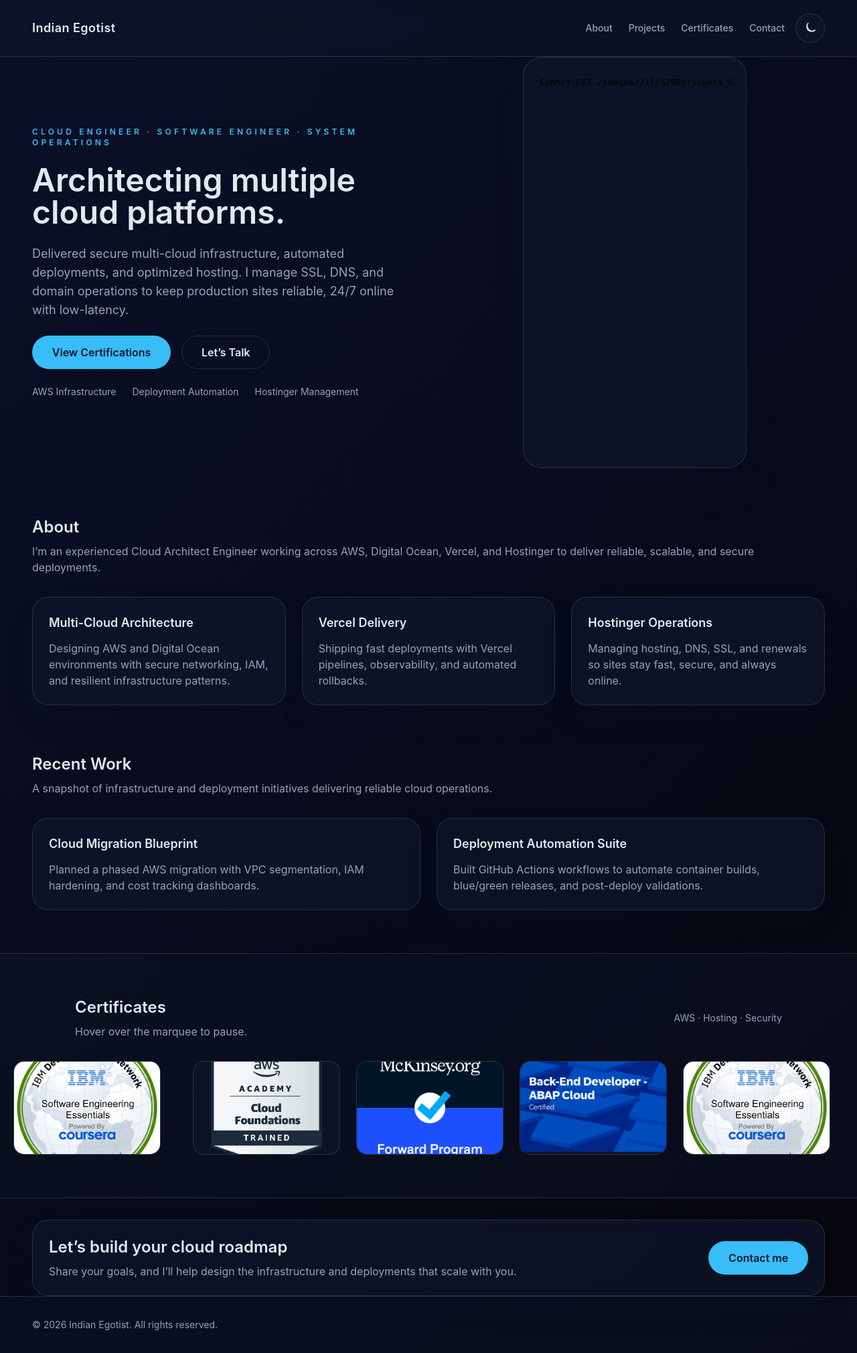
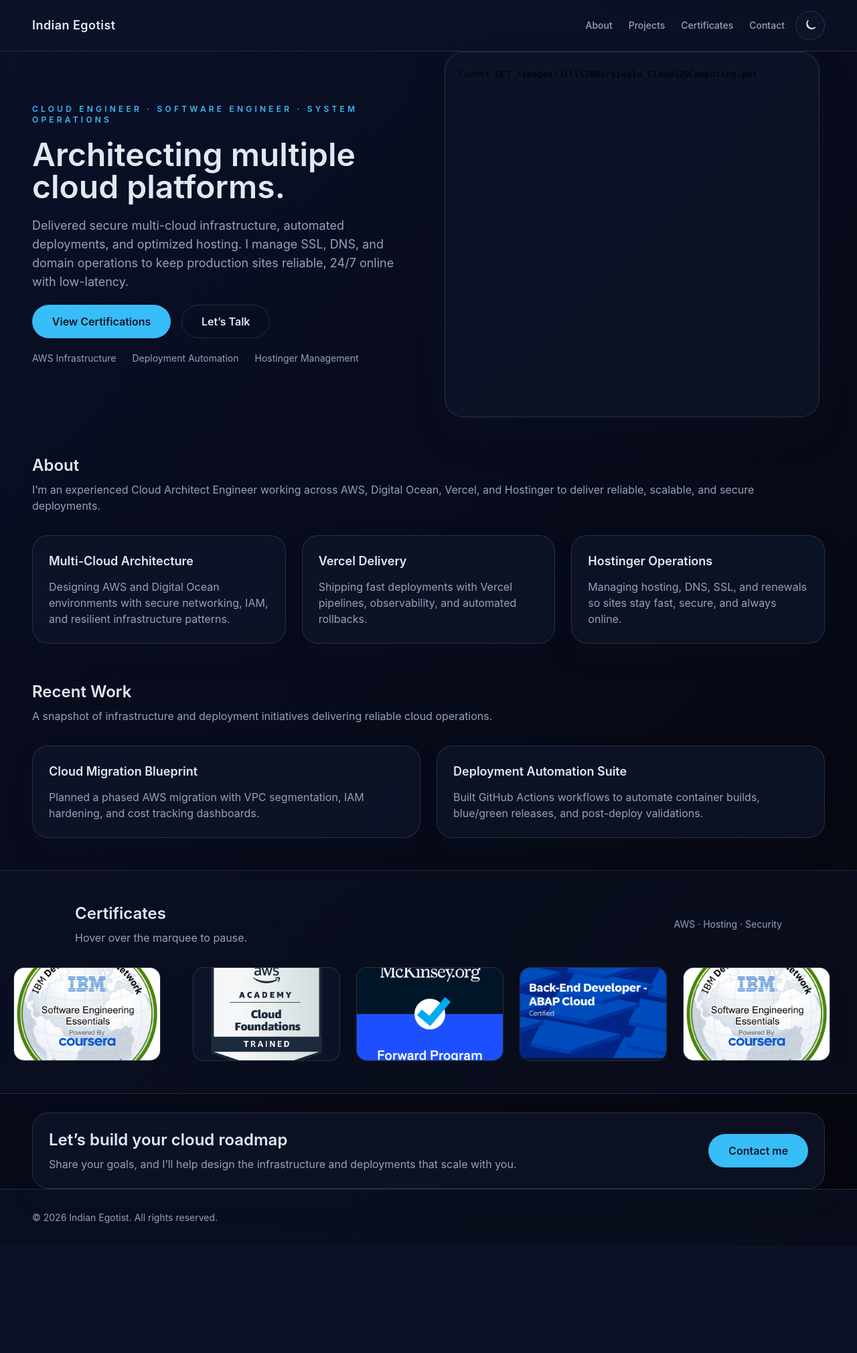
Before and after one commit to JillBorsiwala/Portfolio_Website, a Node server app: page / in a window 1280 px wide. Shown: the whole page at 67% size. After the commit the page ends 1831 px from the top, so only its background shows below. Run offline with Node 20, Linux system fonts and the light colour scheme; some libraries are stand-ins or nearby versions.

Commit message:
Remove click sparks and tighten layout spacing
Agent-Logs-Url: https://github.com/Indian-egotist/Portfolio_Website/sessions/cb648212-beb4-4a9b-92aa-b79840295f6f

Co-authored-by: Indian-egotist <194274630+Indian-egotist@users.noreply.github.com>

```diff
--- a/public/styles.css
+++ b/public/styles.css
@@ -6,7 +6,6 @@
   --accent: #38bdf8;
   --accent-strong: #0ea5e9;
   --button-text: #0f172a;
-  --spark-duration: 5s;
 }
 
 * {
@@ -200,7 +199,7 @@ body.theme-light .icon-moon {
 }
 
 .section-spacing {
-  padding-top: 4.5rem;
+  padding-top: 3.5rem;
 }
 
 .surface-card {
@@ -216,8 +215,9 @@ body.theme-light .icon-moon {
   background: var(--surface);
   border: 1px solid var(--border);
   border-radius: 28px;
-  padding: 1rem;
+  padding: 0.75rem;
   box-shadow: 0 25px 50px rgba(15, 23, 42, 0.2);
+  width: min(100%, 560px);
 }
 
 .hero-media img {
@@ -229,49 +229,21 @@ body.theme-light .icon-moon {
 .hero-media .resume-preview {
   border-radius: 20px;
   width: 100%;
-  height: 580px;
+  height: 520px;
   border: none;
   display: block;
 }
 
 .certificate-section {
-  padding: 4rem 0 4rem;
+  padding: 3rem 0;
   border-top: 1px solid var(--border);
   border-bottom: 1px solid var(--border);
   background: color-mix(in srgb, var(--surface) 60%, transparent);
 }
 
 .contact-section {
-  padding-top: 2.5rem;
-  margin-top: -0.5rem;
-}
-
-.click-spark {
-  position: fixed;
-  width: 8px;
-  height: 8px;
-  border-radius: 999px;
-  background: var(--accent);
-  box-shadow: 0 0 12px rgba(56, 189, 248, 0.85);
-  pointer-events: none;
-  z-index: 9999;
-  transform: translate(-50%, -50%) scale(0.6);
-  animation: spark-pop var(--spark-duration) ease-out forwards;
-}
-
-@keyframes spark-pop {
-  0% {
-    opacity: 1;
-    transform: translate(-50%, -50%) scale(0.6);
-  }
-  25% {
-    opacity: 1;
-    transform: translate(-50%, -50%) scale(1.3);
-  }
-  100% {
-    opacity: 0;
-    transform: translate(-50%, -50%) scale(2);
-  }
+  padding-top: 2rem;
+  margin-top: -0.25rem;
 }
 
 .marquee {
@@ -323,7 +295,7 @@ body.theme-light .icon-moon {
 
 @media (max-width: 768px) {
   .section-spacing {
-    padding-top: 3.5rem;
+    padding-top: 2.75rem;
   }
 
   .marquee img {
@@ -334,10 +306,10 @@ body.theme-light .icon-moon {
 
 @media (min-width: 1024px) {
   .hero {
-    grid-template-columns: minmax(0, 1fr) minmax(0, 1.2fr);
+    grid-template-columns: minmax(0, 1fr) minmax(0, 1.35fr);
   }
 
   .hero-media .resume-preview {
-    height: 580px;
+    height: 520px;
   }
 }
--- a/views/index.ejs
+++ b/views/index.ejs
@@ -13,7 +13,7 @@
   </head>
   <body class="theme-night">
     <div class="page-wrapper min-h-screen flex flex-col">
-      <header class="site-header flex items-center justify-between px-6 lg:px-12 py-5">
+      <header class="site-header flex items-center justify-between px-6 lg:px-12 py-4">
         <a class="text-lg font-semibold tracking-wide" href="#top">Indian Egotist</a>
         <div class="flex items-center gap-4">
           <nav class="hidden md:flex items-center gap-6 text-sm font-medium" aria-label="Primary">
@@ -67,9 +67,9 @@
         </div>
       </header>
 
-      <main id="top" class="flex-1 px-6 lg:px-12 pb-16">
-        <section class="hero grid grid-cols-1 lg:grid-cols-2 gap-12 items-center">
-          <div class="hero-content flex flex-col gap-6">
+      <main id="top" class="flex-1 px-6 lg:px-12 pb-12">
+        <section class="hero grid grid-cols-1 lg:grid-cols-2 gap-8 items-center">
+          <div class="hero-content flex flex-col gap-5">
             <p class="eyebrow text-xs uppercase tracking-[0.35em]">
               Cloud Engineer · Software Engineer · System Operations
             </p>
@@ -95,7 +95,7 @@
             <div class="image-frame">
               <iframe
                 class="resume-preview"
-                src="/images/Jill%20Borsiwala_Cloud%20Computing.pdf"
+                src="/images/Jill%20Borsiwala_Cloud%20Computing.pdf#zoom=page-fit"
                 title="Jill Borsiwala Resume"
               ></iframe>
             </div>
```
Also changed, not shown: public/script.js (+0 -32 lines).
